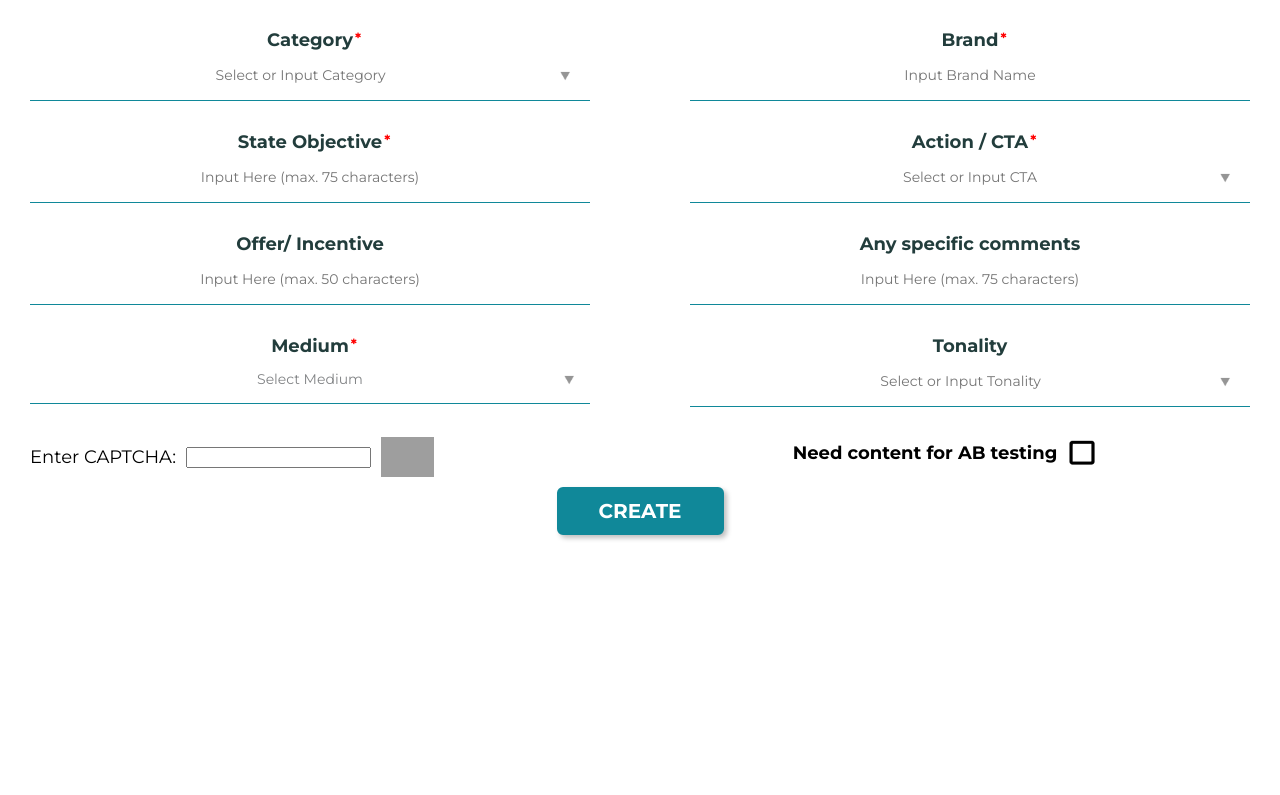
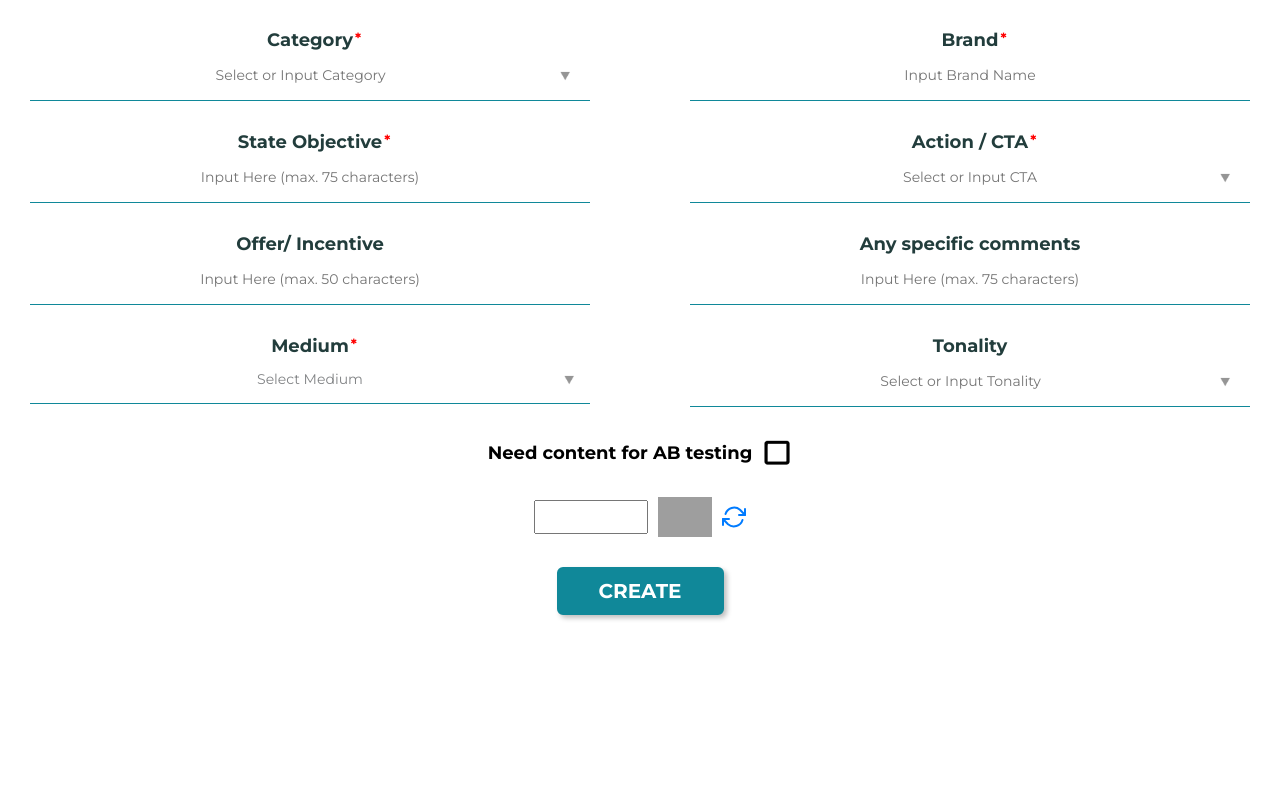
Before and after one commit to vishaldata0101/Content-Gen, a Flask app: page / in a window 1280 px wide. Shown: the part 305-1100 px from the top of the page. Before the commit the page ends 845 px from the top, so only its background shows below. Run offline with Flask 3, Linux system fonts and the light colour scheme; some libraries are stand-ins or nearby versions; grey boxes are pictures that could not be loaded.

Commit message:
Update index.html

```diff
--- a/templates/index.html
+++ b/templates/index.html
@@ -155,21 +155,28 @@
                 </div>
 
                 <div class="parentDiv CTA">
-                    <div class="ackText">
+                    <div class="ackText" style="margin-bottom: 20px;">
                         <b>Need content for AB testing</b>
                         <input type="checkbox" name="ab_testing" value="true" id="ackText_check_1" />
                         <label for="ackText_check_1"></label>
                     </div>
 
-                    <div class="captchaContainer chidDivs_2" style="display: flex; align-items: center; gap: 10px;">
-                        <label for="captchaInput">Enter CAPTCHA:</label>
-                        <input type="text" id="captchaInput" required>
+                    <div class="captchaContainer chidDivs_2" style="margin-bottom: 20px; width: 100%; display: flex; flex-direction: column; align-items: center;">
+                        <div style="display: flex; align-items: center; flex-wrap: wrap; justify-content: center; gap: 10px;">
+                            <input type="text" id="captchaInput" required style="height: 20px; width: 100px; font-size: 18px; padding: 5px;">
                             <img id="captchaImage" src="/captcha" alt="CAPTCHA Image" style="height: 40px;">
-                        <input type="hidden" id="captchaAnswer">
-                        <p class="formError_text" id="captchaError" style="color: red; margin: 0;"></p>
+                            <svg id="refreshCaptcha" xmlns="http://www.w3.org/2000/svg" width="24" height="24" viewBox="0 0 24 24" fill="none" stroke="#007bff" stroke-width="2" stroke-linecap="round" stroke-linejoin="round">
+                                <path d="M23 4v6h-6"></path>
+                                <path d="M1 20v-6h6"></path>
+                                <path d="M3.51 9a9 9 0 0 1 14.47-4.21L23 10"></path>
+                                <path d="M20.49 15a9 9 0 0 1-14.47 4.21L1 14"></path>
+                            </svg>
+                        </div>
+                        <p class="formError_text" id="captchaError" style="color: red; margin-top: 5px; width: 100%; text-align: center;">Invalid CAPTCHA</p>
                     </div>
 
-                    <div class="divCTA">
+
+                    <div class="divCTA" style="margin-bottom: 20px;">
                         <div class="inptCont">
                             <input type="submit" class="commonInptBTN" id="createNewForm" value="Create" />
                         </div>
@@ -248,23 +255,28 @@
 				</div>
 			</div>
 
-			<div class="parentDiv CTA">
-				<div class="ackText">
+			<div class="parentDiv CTA" >
+				<div class="ackText" style="margin-bottom: 20px;" >
 					<b>Need content for AB testing</b>
                     <input type="checkbox" name="ab_testing" value="true" id="ackText_check_2" />
 					<label for="ackText_check_2"></label>
                 </div>
 
-
-                <div class="captchaContainer chidDivs_2" style="display: flex; align-items: center; gap: 10px;">
-                    <label for="captchaInputImprove">Enter CAPTCHA:</label>
-                    <input type="text" id="captchaInputImprove" required>
-                    <img id="captchaImage" src="/captchaImprove" alt="CAPTCHA Image" style="height: 40px;">
-                    <input type="hidden" id="captchaAnswerImprove">
-                    <p class="formError_text" id="captchaImproveError" style="color: red; margin: 0;"></p>
+                <div class="captchaContainer chidDivs_2" style="margin-bottom: 20px; width: 100%; display: flex; flex-direction: column; align-items: center;">
+                    <div style="display: flex; align-items: center; flex-wrap: wrap; justify-content: center; gap: 10px;">
+                        <input type="text" id="captchaInputImprove" required style="height: 20px; width: 100px; font-size: 18px; padding: 5px;">
+                        <img id="captchaImageImprove" src="/captcha" alt="CAPTCHA Image" style="height: 40px;">
+                        <svg id="refreshCaptchaImprove" xmlns="http://www.w3.org/2000/svg" width="24" height="24" viewBox="0 0 24 24" fill="none" stroke="#007bff" stroke-width="2" stroke-linecap="round" stroke-linejoin="round">
+                            <path d="M23 4v6h-6"></path>
+                            <path d="M1 20v-6h6"></path>
+                            <path d="M3.51 9a9 9 0 0 1 14.47-4.21L23 10"></path>
+                            <path d="M20.49 15a9 9 0 0 1-14.47 4.21L1 14"></path>
+                        </svg>
+                    </div>
+                    <p class="formError_text" id="captchaImproveError" style="color: red; margin-top: 5px; width: 100%; text-align: center;">Invalid CAPTCHA</p>
                 </div>
 
-				<div class="divCTA">
+				<div class="divCTA" style="margin-bottom: 20px;">
 					<div class="inptCont">
 						<input type="submit" class="commonInptBTN" id="improveExistingForm" value="Improve" />
 					</div>
@@ -353,6 +365,7 @@
     <!-- <p>🦸 Powering up your content with AI... Stand by, hero!</p> -->
 </div>
 
+
 <script>
     document.addEventListener("DOMContentLoaded", function () {
     function showLoader() {
@@ -388,7 +401,9 @@
     }
 
     function loadCaptcha() {
-        document.getElementById("captchaImage").src = "/captcha?" + new Date().getTime(); // Prevent caching
+        let img = document.getElementById("captchaImage");
+        // img.src = "/captcha"
+        img.src = "/captcha?t=" + new Date().getTime(); // Force browser to get a new image
     }
 
     function validateCaptcha() {
@@ -397,74 +412,64 @@
 
             fetch("/validate", {
                 method: "POST",
-                headers: {
-                    "Content-Type": "application/json"
-                },
+                headers: { "Content-Type": "application/json" },
                 body: JSON.stringify({ captcha: userInput })
             })
-            .then(response => response.json())
+            .then(response => {
+                if (!response.ok) {
+                    return response.json().then(data => {
+                        throw new Error(data.message || "CAPTCHA validation failed");
+                    });
+                }
+                return response.json();
+            })
             .then(data => {
-                if (data.success) {
-                    document.getElementById("captchaError").textContent = "CAPTCHA validated successfully!";
-                    // document.getElementById("captchaError").style.color = "green";
                 document.getElementById("captchaError").style.display = "none";
-
-                    resolve(true); // CAPTCHA is valid
-                } else {
-                    document.getElementById("captchaError").textContent = "Invalid CAPTCHA!";
-                    // document.getElementById("captchaError").style.color = "red";
-                    document.getElementById("captchaError").style.display = "block";
-
-                    loadCaptcha(); // Reload CAPTCHA on failure
-                    resolve(false); // CAPTCHA is invalid
-                }
+                resolve(true);
             })
             .catch(error => {
-                console.error("Error:", error);
-                resolve(false); // In case of an error, fail validation
+                document.getElementById("captchaError").textContent = error.message;
+                document.getElementById("captchaError").style.display = "block";
+                resolve(false);
             });
         });
     }
 
+    // JavaScript for Improve tab CAPTCHA
     function loadCaptchaImprove() {
-        document.getElementById("captchaImage").src = "/captcha?" + new Date().getTime(); // Prevent caching
+        let img = document.getElementById("captchaImageImprove");
+        // img.src = "/captcha"
+        img.src = "/captcha?t=" + new Date().getTime(); // Force browser to get a new image
     }
 
     function validateCaptchaImprove() {
         return new Promise((resolve) => {
             let userInput = document.getElementById("captchaInputImprove").value.trim();
 
-            fetch("/validateImprove", {
+            fetch("/validate", {
                 method: "POST",
-                headers: {
-                    "Content-Type": "application/json"
-                },
+                headers: { "Content-Type": "application/json" },
                 body: JSON.stringify({ captcha: userInput })
             })
-            .then(response => response.json())
+            .then(response => {
+                if (!response.ok) {
+                    return response.json().then(data => {
+                        throw new Error(data.message || "CAPTCHA validation failed");
+                    });
+                }
+                return response.json();
+            })
             .then(data => {
-                if (data.success) {
-                    document.getElementById("captchaImproveError").textContent = "CAPTCHA validated successfully!";
-                    // document.getElementById("captchaImproveError").style.color = "green";
                 document.getElementById("captchaImproveError").style.display = "none";
-
-                    resolve(true); // CAPTCHA is valid
-                } else {
-                    document.getElementById("captchaImproveError").textContent = "Invalid CAPTCHA!";
-                    // document.getElementById("captchaImproveError").style.color = "red";
-                    document.getElementById("captchaImproveError").style.display = "block";
-
-                    loadCaptcha(); // Reload CAPTCHA on failure
-                    resolve(false); // CAPTCHA is invalid
-                }
+                resolve(true);
             })
             .catch(error => {
-                console.error("Error:", error);
-                resolve(false); // In case of an error, fail validation
+                document.getElementById("captchaImproveError").textContent = error.message;
+                document.getElementById("captchaImproveError").style.display = "block";
+                resolve(false);
             });
         });
     }
-
 
         async function handleFormSubmission(buttonId, formSelector) {
             document.getElementById(buttonId).addEventListener("click", async function (event) {
@@ -518,20 +523,77 @@
         handleFormSubmission("improveExistingForm", 'form[action="/improveexisting"]');
 
         setupLiveValidation();
+        const createNewTab = document.evaluate('/html/body/div/div[1]/ul[1]/li[1]', document, null, XPathResult.FIRST_ORDERED_NODE_TYPE, null).singleNodeValue;
+        const improveOldTab = document.evaluate('/html/body/div/div[1]/ul[1]/li[2]', document, null, XPathResult.FIRST_ORDERED_NODE_TYPE, null).singleNodeValue;
+
+    if (createNewTab && improveOldTab) {
+        createNewTab.addEventListener("click", function () {
+            console.log("For CreateNew")
+            loadCaptcha(); // Load new CAPTCHA for Create New tab
+        });
+
+        improveOldTab.addEventListener("click", function () {
+            loadCaptchaImprove(); // Load new CAPTCHA for Improve Existing tab
+        });
+    }
+
+    // Load CAPTCHA on page load
     loadCaptcha();
+    // loadCaptchaImprove();
     });
 
 </script>
 
+<script>
+    document.addEventListener("DOMContentLoaded", function() {
+        // Initial load of captchas
+        // loadCaptcha();
+        // loadCaptchaImprove();
+
+        // Add refresh button event listeners
+        document.getElementById("refreshCaptcha")?.addEventListener("click", function(e) {
+            e.preventDefault();
+            loadCaptcha();
+        });
+
+        document.getElementById("refreshCaptchaImprove")?.addEventListener("click", function(e) {
+            e.preventDefault();
+            loadCaptchaImprove();
+        });
+    });
+
+    // Standalone functions that can be called directly from HTML onclick attribute
+    function loadCaptcha() {
+        let img = document.getElementById("captchaImage");
+        if (img) {
+            img.src = "/captcha?t=" + new Date().getTime(); // Force browser to get a new image
+            console.log("Captcha refreshed for Create tab");
+        } else {
+            console.error("Captcha image element not found for Create tab");
+        }
+    }
+
+    function loadCaptchaImprove() {
+        let img = document.getElementById("captchaImageImprove");
+        if (img) {
+            img.src = "/captcha?t=" + new Date().getTime(); // Force browser to get a new image
+            console.log("Captcha refreshed for Improve tab");
+        } else {
+            console.error("Captcha image element not found for Improve tab");
+        }
+    }
+</script>
+
+
 <script type="text/javascript" src="{{ url_for('static', filename='scripts/index.js') }}"></script>
 <script type="text/javascript">
     const CTA_OPTIONS = {
-        "Fashion & Apparel": ["Shop Trends", "Get Your Look", "New Arrivals", "Upgrade Now"],
-        "Beauty & Personal Care": ["Glow Up", "Try Now", "Find Your Shade", "Shop Beauty"],
+        "Fashion & Apparel": ["Buy Now","Shop Trends", "Get Your Look", "New Arrivals", "Upgrade Now"],
+        "Beauty & Personal Care": ["Buy Now","Try Now", "Glow Up",  "Find Your Shade", "Shop Now"],
         "Health & Wellness": ["Start Now", "Get Healthy", "Book Now", "Feel Better"],
         "Food & Beverages": ["Order Now", "Satisfy Cravings", "Taste It", "Fresh & Delicious"],
         "Tech & Gadgets": ["Pre-Order", "Upgrade Tech", "Buy Now", "Limited Stock"],
-        "Financial Services & Insurance": ["Get Quote", "Secure Future", "Compare Plans", "Start Saving"],
+        "Financial Services & Insurance": ["Pay Now", "Get Quote", "Secure Future", "Compare Plans", "Start Saving"],
         "Entertainment & Media": ["Watch Now", "Get Ticket", "Stream Now", "Subscribe Now"],
         "Arts & Crafts": ["Start DIY", "Get Creative", "Buy Handmade", "Express Yourself"],
         "Automotive & Accessories": ["Test Drive", "Upgrade Ride", "Shop Accessories", "Exclusive Deals"]
@@ -884,9 +946,13 @@
 
            $("#createNewResultSection").hide();
            $("#improveExistingResultSection").show();
+
+           console.log("**********%%%%%%%%%%%%%**********",improveData.result)
            if (improveExistingResult) {
-            $(".summeryDiv p").html(improveExistingResult);
+                // $(".summeryDiv p").html(improveExistingResult);
+                $(".summeryDiv p").empty().html(improveExistingResult);
             }
+
             if (improveData) {
                 $("input[name='category']").val(improveData.category || "");
                 $("input[name='brand']").val(improveData.brand || "");
@@ -896,13 +962,20 @@
                 if (improveData.ab_testing !== undefined) {
                     $("input[name='ab_testing']").prop("checked", improveData.ab_testing);
                 }
+
                 if (improveData.existing_content) {
-                    $("textarea[name='existing_content']").val(existing_content);
+                    $("textarea[name='existing_content']").val(improveData.existing_content);
                 }
+                // if (improveData.existing_content) {
+                //     $("textarea[name='existing_content']").val(improveData.original_content);
+                // }
+
             }
        });
    }
 
    </script>
+
+
 </body>
 </html>
```
Lines whose indentation alone changed are shown as unchanged.
